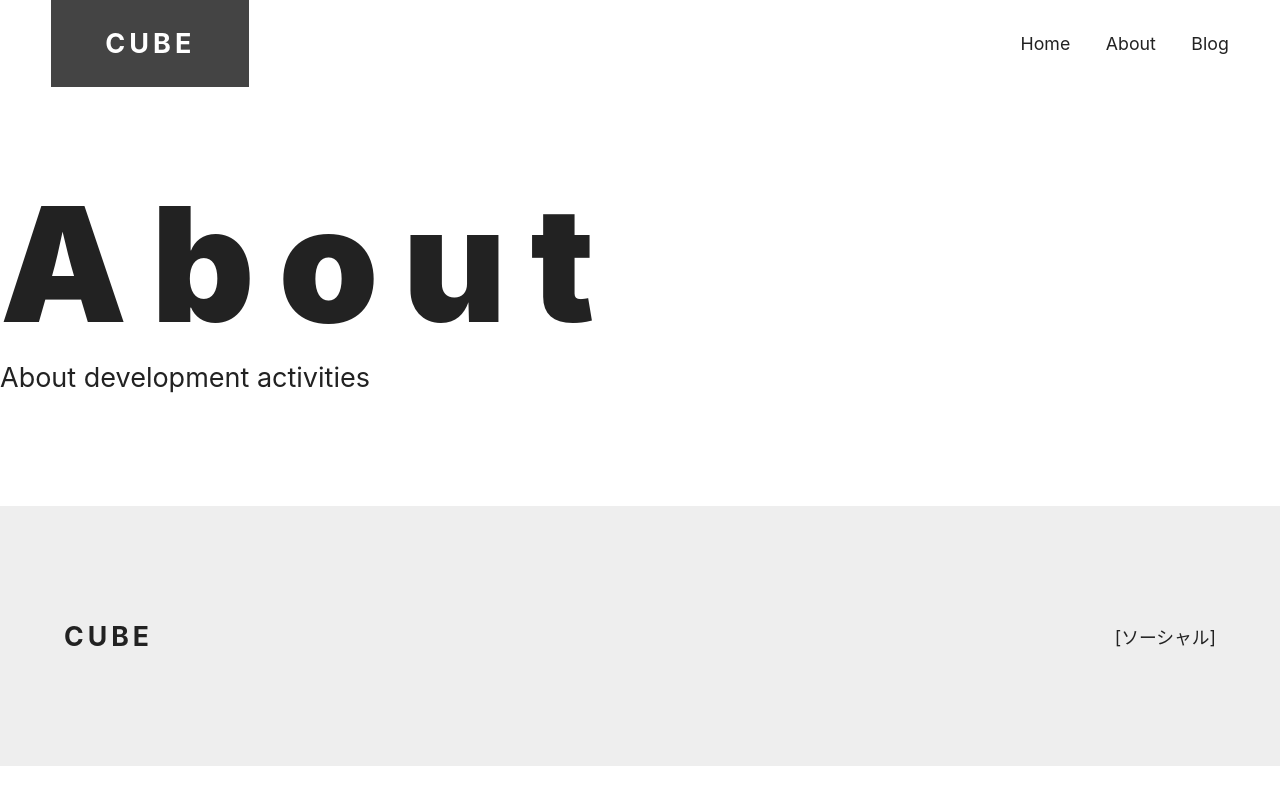
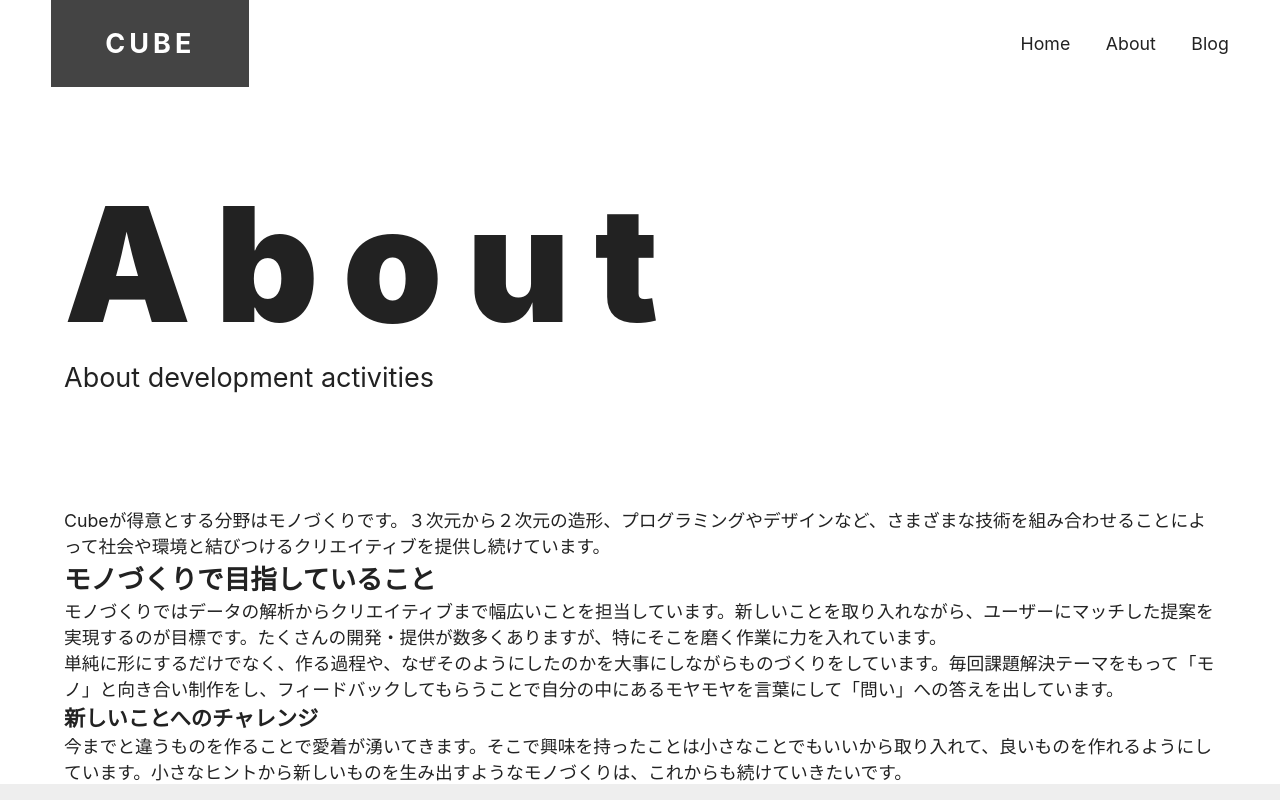
Before and after one commit to itc-23032/blog, a Next.js app: page /about in a window 1280 px wide. Shown: the top 800 px of the page. Built offline with nearby package versions, Linux system fonts and the light colour scheme.

Commit message:
4.5 home,about,blog

```diff
--- a/pages/about.js
+++ b/pages/about.js
@@ -1,6 +1,26 @@
+import Container from 'components/container'
 import Hero from 'components/hero'
 
 const About = () => {
-  return <Hero title='About' subtitle='About development activities' />
+  return (
+    <Container>
+      <Hero title='About' subtitle='About development activities' />
+
+      <p>
+        Cubeが得意とする分野はモノづくりです。３次元から２次元の造形、プログラミングやデザインなど、さまざまな技術を組み合わせることによって社会や環境と結びつけるクリエイティブを提供し続けています。
+      </p>
+      <h2>モノづくりで目指していること</h2>
+      <p>
+        モノづくりではデータの解析からクリエイティブまで幅広いことを担当しています。新しいことを取り入れながら、ユーザーにマッチした提案を実現するのが目標です。たくさんの開発・提供が数多くありますが、特にそこを磨く作業に力を入れています。
+      </p>
+      <p>
+        単純に形にするだけでなく、作る過程や、なぜそのようにしたのかを大事にしながらものづくりをしています。毎回課題解決テーマをもって「モノ」と向き合い制作をし、フィードバックしてもらうことで自分の中にあるモヤモヤを言葉にして「問い」への答えを出しています。
+      </p>
+      <h3>新しいことへのチャレンジ</h3>
+      <p>
+        今までと違うものを作ることで愛着が湧いてきます。そこで興味を持ったことは小さなことでもいいから取り入れて、良いものを作れるようにしています。小さなヒントから新しいものを生み出すようなモノづくりは、これからも続けていきたいです。
+      </p>
+    </Container>
+  )
 }
 export default About
```
Also changed, not shown: pages/blog/index.js (+6 -1 lines), pages/index.js (+6 -1 lines).
